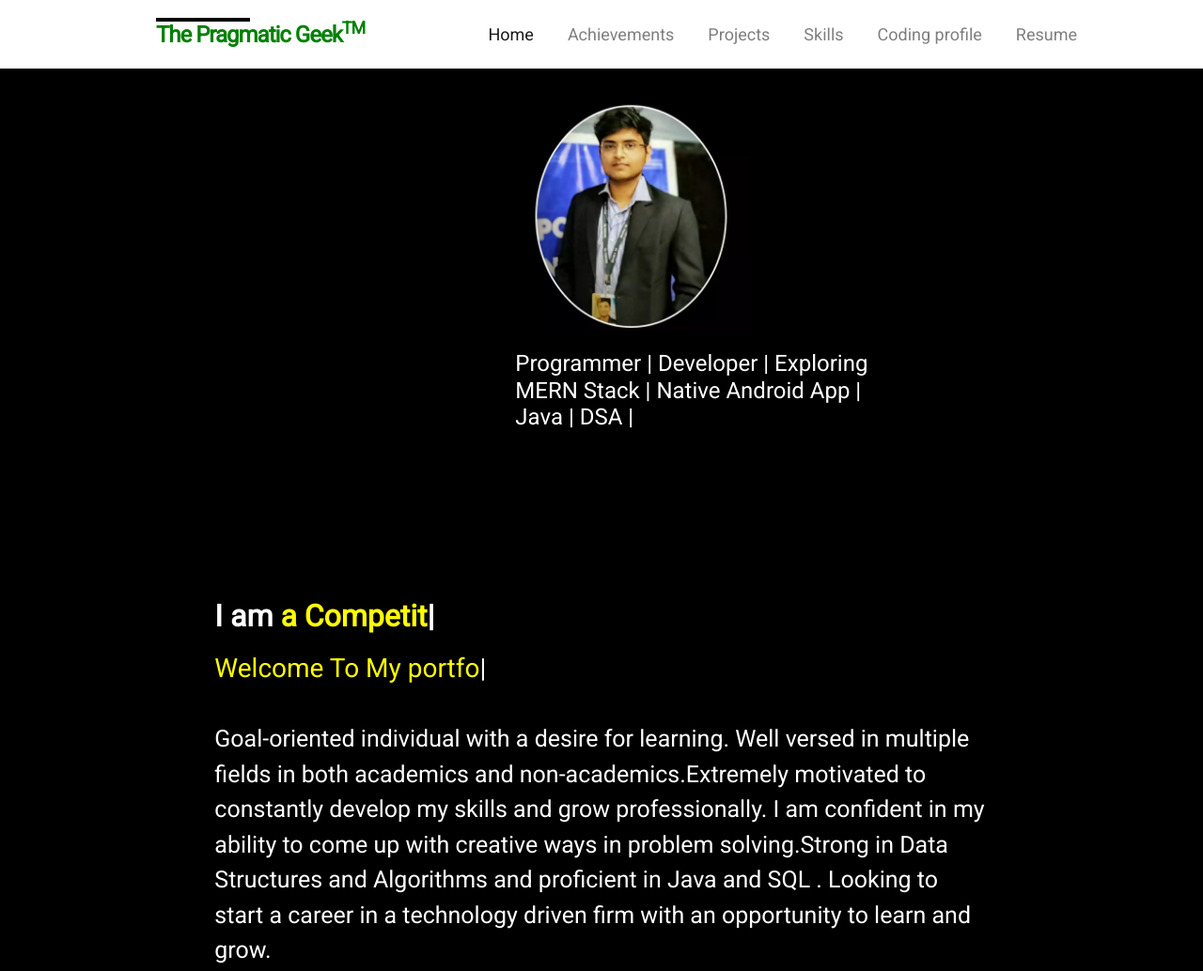
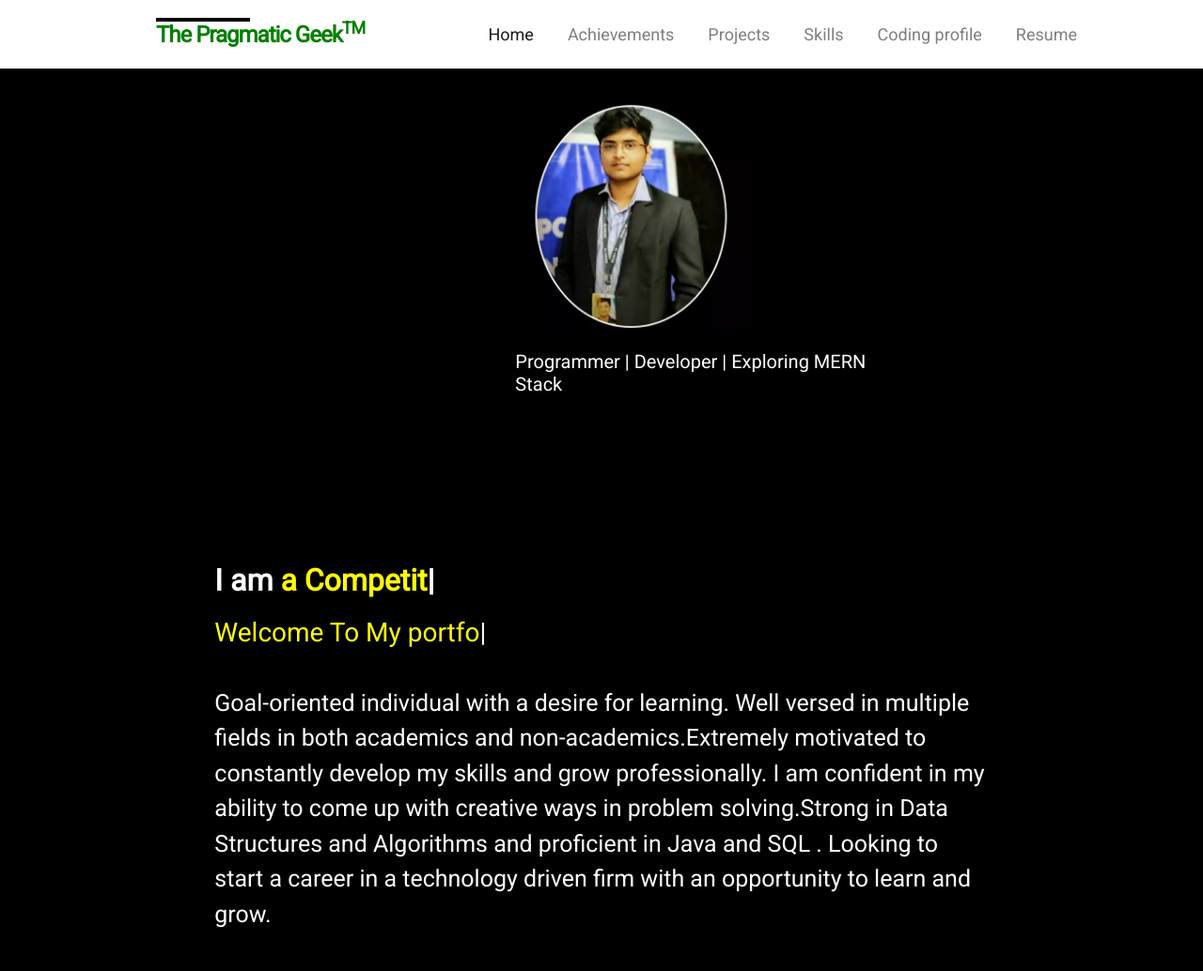
Before and after one commit to itscharanp/portfolio, a website: page index.html in a window 1280 px wide. Shown: the top 1034 px of the page at 94% size. Drawn offline with nearby package versions, Linux system fonts and the light colour scheme.

Commit message:
Update index.html

```diff
--- a/index.html
+++ b/index.html
@@ -100,7 +100,7 @@
                         <source srcset="./assets/bootstrap.PNG  1x" type="image/jpeg">
                         <img src="./assets/bootstrap.PNG" alt="instagram" style="height:250px;">
                     </picture>
-                        <h4 style="margin-top:20px;color: white"> Programmer |  Developer | Exploring MERN Stack | Native Android App | Java | DSA |  </h4>
+                        <h5 style="margin-top:20px;color: white"> Programmer |  Developer | Exploring MERN Stack  </h5>
             </div>
                 <div class="col-5 col-lg-3">
                 </div>
```
